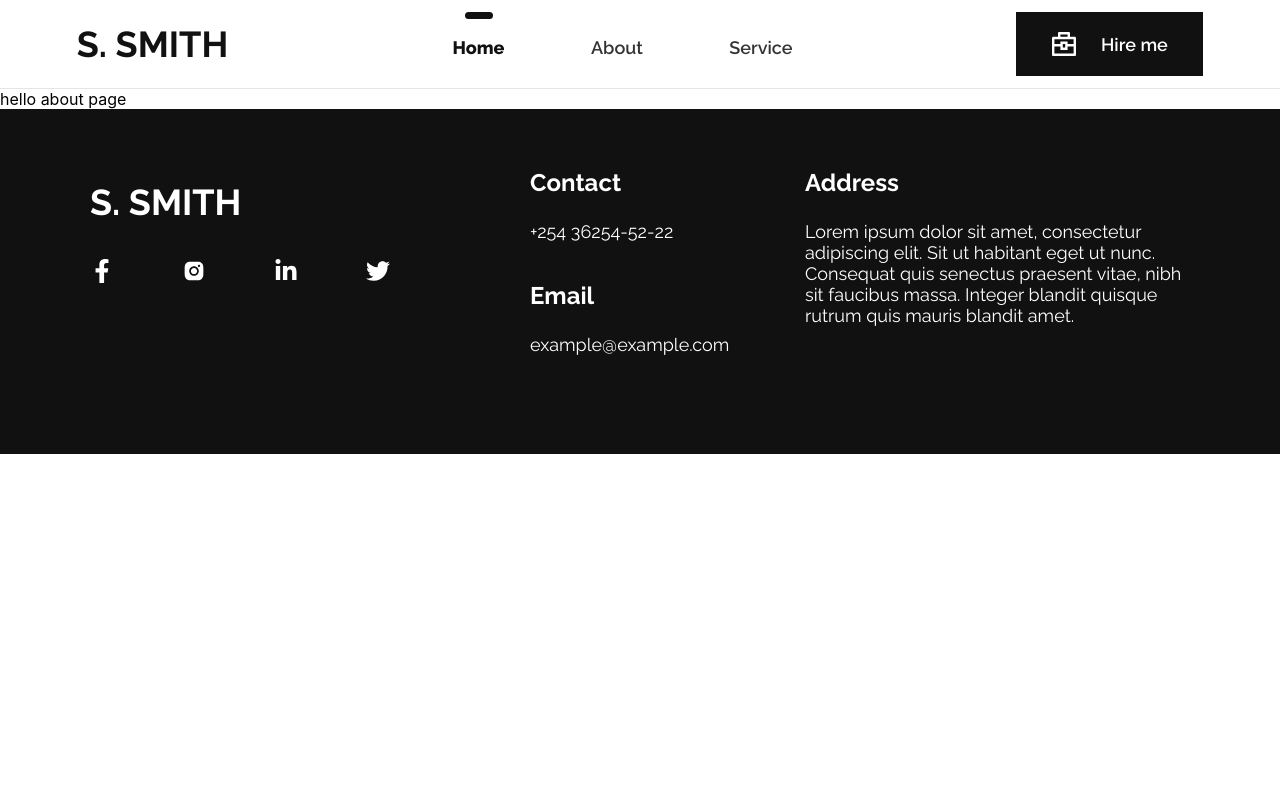
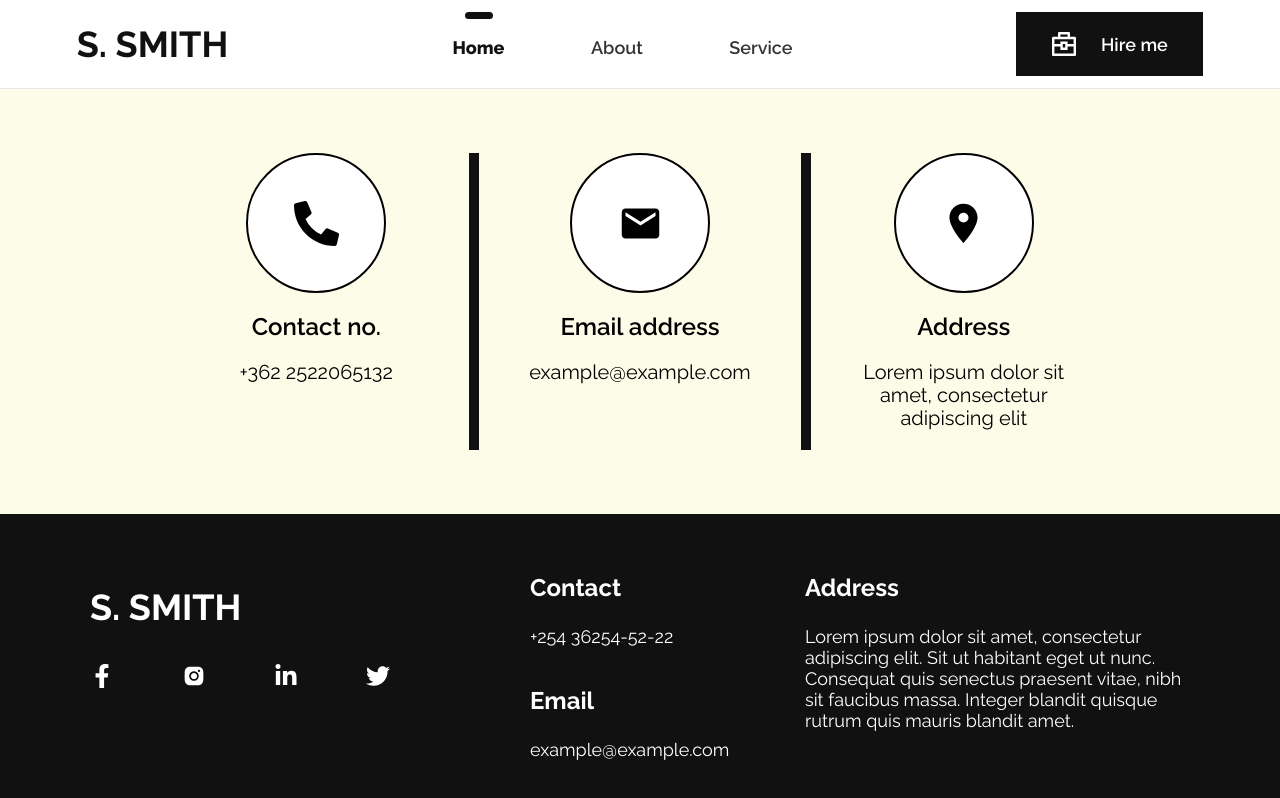
Before and after one commit to codekaran/renovation-website, a Next.js app: page /about in a window 1280 px wide. Shown: the top 798 px of the page. Built offline with nearby package versions, Linux system fonts and the light colour scheme.

Commit message:
About Page

```diff
--- /dev/null
+++ b/components/about/AboutPage.jsx
@@ -0,0 +1,12 @@
+import React from 'react'
+import ContactSection from './ContactSection'
+
+const AboutPage = () => {
+    return (
+        <div>
+            <ContactSection/>
+        </div>
+    )
+}
+
+export default AboutPage
--- /dev/null
+++ b/components/about/ContactSection.jsx
@@ -0,0 +1,36 @@
+import React from "react";
+import style from "./ContactSection.module.css";
+import { FaPhoneAlt } from "react-icons/fa";
+import { MdEmail } from "react-icons/md";
+import { IoMdPin } from "react-icons/io";
+
+const ContactDetails = [
+  { icon: <FaPhoneAlt />, title: "Contact no.", info: "+362 2522065132" },
+  { icon: <MdEmail />, title: "Email address", info: "example@example.com" },
+  {
+    icon: <IoMdPin />,
+    title: "Address",
+    info: "Lorem ipsum dolor sit amet, consectetur adipiscing elit",
+  },
+];
+const ContactSection = () => {
+  return (
+    <div className={style.contact_section}>
+      {ContactDetails.map((r, key) => {
+        return <Card key={key} icon={r.icon} title={r.title} info={r.info} />;
+      })}
+    </div>
+  );
+};
+
+export default ContactSection;
+
+const Card = (props) => {
+  return (
+    <div className={style.contact_card}>
+      <div className={style.icon}>{props.icon}</div>
+      <div className={style.title}>{props.title}</div>
+      <div className={style.info}>{props.info}</div>
+    </div>
+  );
+};
--- /dev/null
+++ b/components/about/ContactSection.module.css
@@ -0,0 +1,42 @@
+.contact_section {
+  background: rgba(231, 223, 34, 0.1);
+  display: flex;
+  padding: 64px 10%;
+  justify-content: center;
+}
+.contact_card {
+  flex: 0.3;
+  text-align: center;
+  padding: 0 50px;
+  border-right: 10px solid #111111;
+}
+.contact_card:last-child {
+  border: none;
+}
+.icon {
+  width: 140px;
+  height: 140px;
+  margin: auto;
+  border-radius: 100%;
+  background: #ffffff;
+  border: 2px solid #000000;
+  display: flex;
+  align-items: center;
+  justify-content: center;
+  font-size: 45px;
+}
+.title {
+  font-family: Raleway;
+  font-weight: 600;
+  font-size: 24px;
+  line-height: 28px;
+  color: #000000;
+  padding: 20px 0;
+}
+.info {
+  font-family: Raleway;
+  font-size: 20px;
+  line-height: 23px;
+  color: #000000;
+  padding-bottom: 20px;
+}
--- a/components/global/Header.js
+++ b/components/global/Header.js
@@ -1,4 +1,4 @@
-import React, { useState, useRef } from "react";
+import React, { useState, useEffect, useRef } from "react";
 import style from "./Header.module.css";
 import Image from "next/image";
 import Suitcase from "../../public/Suitcase.svg";
@@ -28,16 +28,21 @@ export default Header;
 const ToggleBar = () => {
   const [value, setValue] = useState(0);
   const slider = useRef();
-  const clickHandle = (event) => {
-    if (event.target.innerHTML === "Home") {
+  const [pathname, setPathname] = useState();
+  useEffect(() => {
+    setPathname(window.location.pathname);
+  }, [pathname]);
+  const clickHandle = () => {
+    console.log(pathname);
+    if (pathname === "/") {
       slider.current.style.left = "4%";
       setValue(0);
     }
-    if (event.target.innerHTML === "About") {
+    if (pathname === "/about") {
       slider.current.style.left = "44%";
       setValue(1);
     }
-    if (event.target.innerHTML === "Service") {
+    if (pathname === "/service") {
       slider.current.style.left = "88%";
       setValue(2);
     }
--- a/components/global/Header.module.css
+++ b/components/global/Header.module.css
@@ -11,14 +11,11 @@
 .name {
   width: 152px;
   height: 42px;
-
   font-family: Raleway;
-  font-style: normal;
   font-weight: bold;
   font-size: 36px;
   line-height: 42px;
   text-transform: uppercase;
-
   color: #111111;
 }
 .hire_me_box {
@@ -36,11 +33,9 @@
 }
 .hire_me {
   font-family: Raleway;
-  font-style: normal;
   font-weight: 600;
   font-size: 18px;
   line-height: 21px;
-
   color: #ffffff;
 }
 
@@ -52,7 +47,6 @@
 }
 .slider_box {
   height: 7px;
-  /* padding: 0 10px; */
   width: 100%;
 }
 .slider {
@@ -63,7 +57,6 @@
   position: relative;
   left: 12px;
   transition: ease-in-out 0.6s;
-  /* animation: moveslider 1s infinite; */
 }
 .navbar {
   display: flex;
@@ -71,7 +64,6 @@
 }
 .nav_items {
   font-family: Raleway;
-  font-style: normal;
   font-weight: 600;
   cursor: pointer;
   font-size: 18px;
@@ -80,11 +72,9 @@
 }
 .nav_items__active {
   font-family: Raleway;
-  font-style: normal;
   font-weight: 800;
   cursor: pointer;
   font-size: 18px;
   line-height: 21px;
-
   color: #111111;
 }
--- a/pages/about/index.js
+++ b/pages/about/index.js
@@ -1,7 +1,12 @@
 import React from "react";
+import AboutPage from "../../components/about/AboutPage";
 
 const Index = () => {
-  return <div>hello about page</div>;
+  return (
+    <div>
+      <AboutPage />
+    </div>
+  );
 };
 
 export default Index;
```
Also changed, not shown: components/about/SkillsSection.jsx (added, +9 -0 lines).
